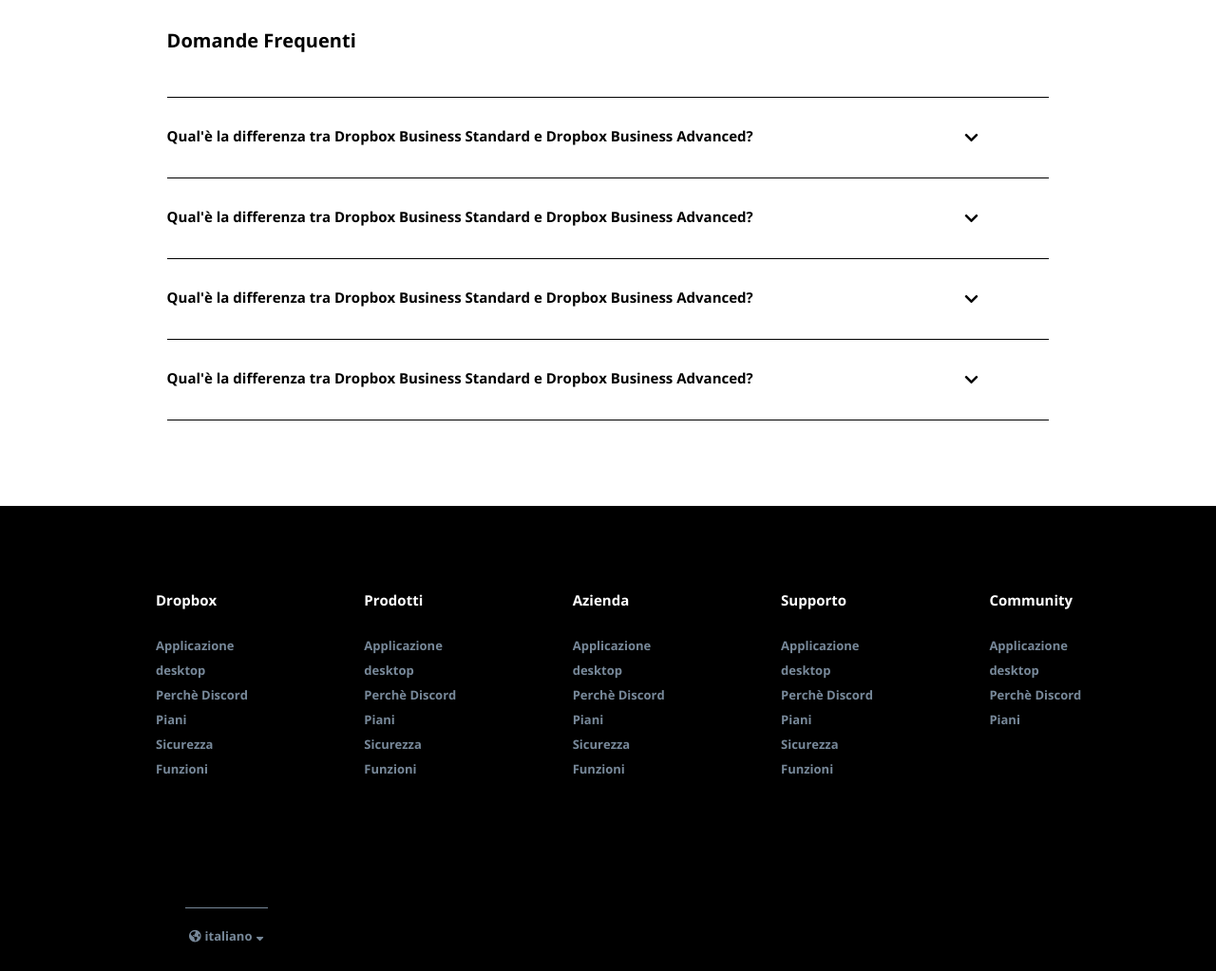
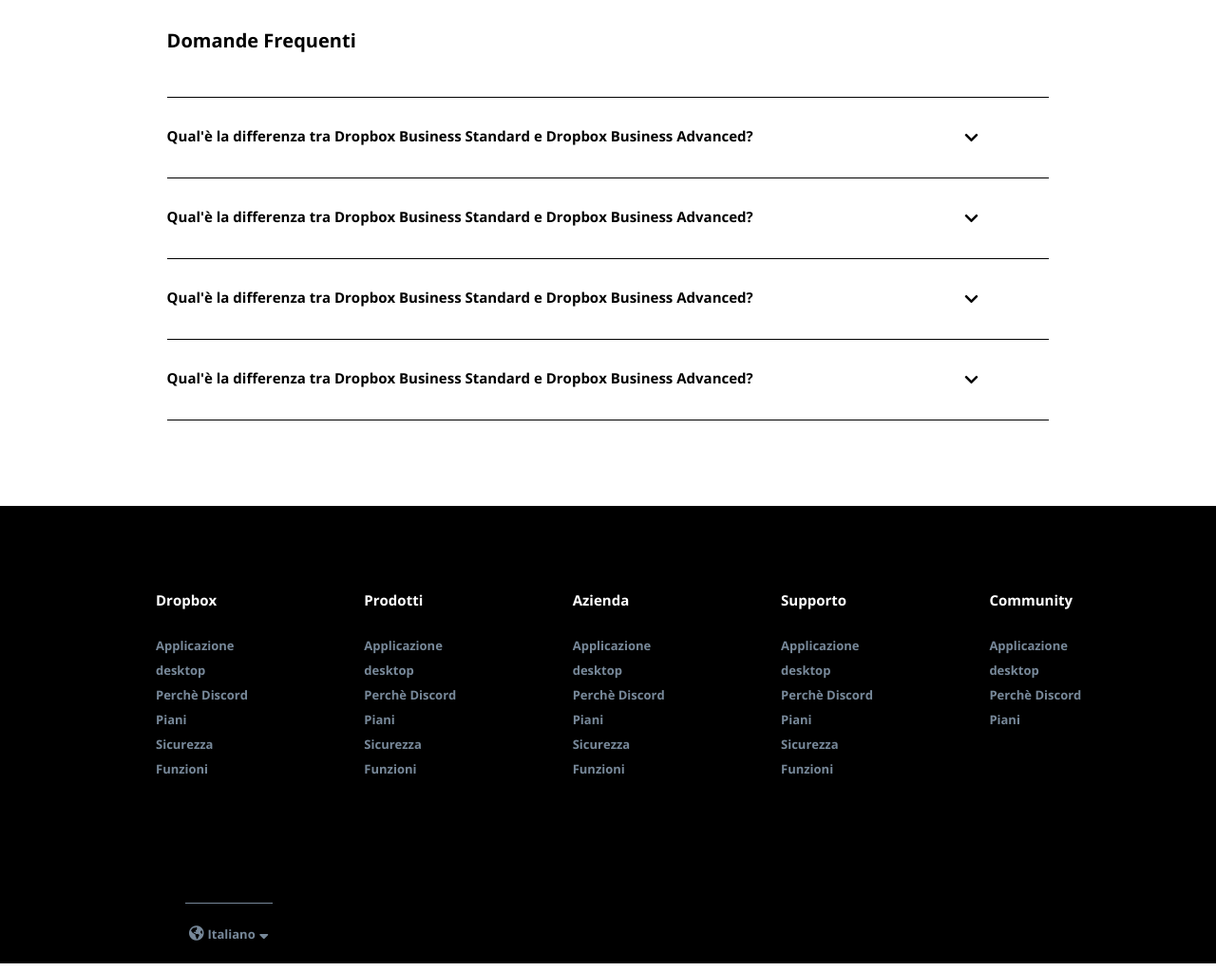
Before and after one commit to michelecamera1995/HTML-CSS-progetto-Dropbox, a plain HTML site: page index.html in a window 1280 px wide. Shown: the part 5548-6571 px from the top of the page at 95% size. Drawn offline with nearby package versions, Linux system fonts and the light colour scheme.

Commit message:
modify underfooter

```diff
--- a/css/style.css
+++ b/css/style.css
@@ -637,10 +637,17 @@
     padding: 20px 0px 20px 0px;
     max-width: 8%;
     color: lightslategray;
+    text-decoration: none;
+}
+
+.underfooter a{
+    color: lightslategray;
     font-size: 13px;
     font-weight: 700;
+    text-decoration: none;
 }
 
+
 .underfooter i{
-    padding: 2% 0% 2% 0%;
+    padding: 20px 0px 20px 0px;
 }
--- a/index.html
+++ b/index.html
@@ -472,7 +472,7 @@
             </div>
         </div>
         <div class="underfooter w-100">
-            <span class="w-8"><i class="fas fa-globe-americas"></i>italiano<i class="fas fa-sort-down"></i></span>
+            <span class="w-8"><i class="fas fa-globe-americas"></i><a href="#">Italiano</a><i class="fas fa-sort-down"></i></span>
         </div>
     </div>
 </footer>
```
